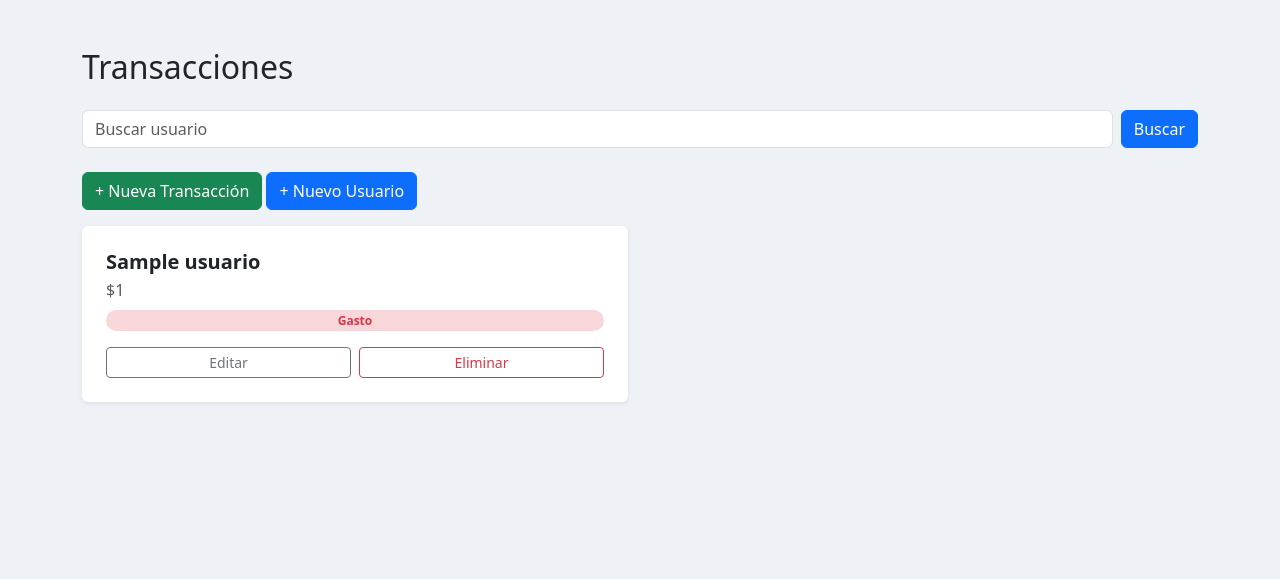
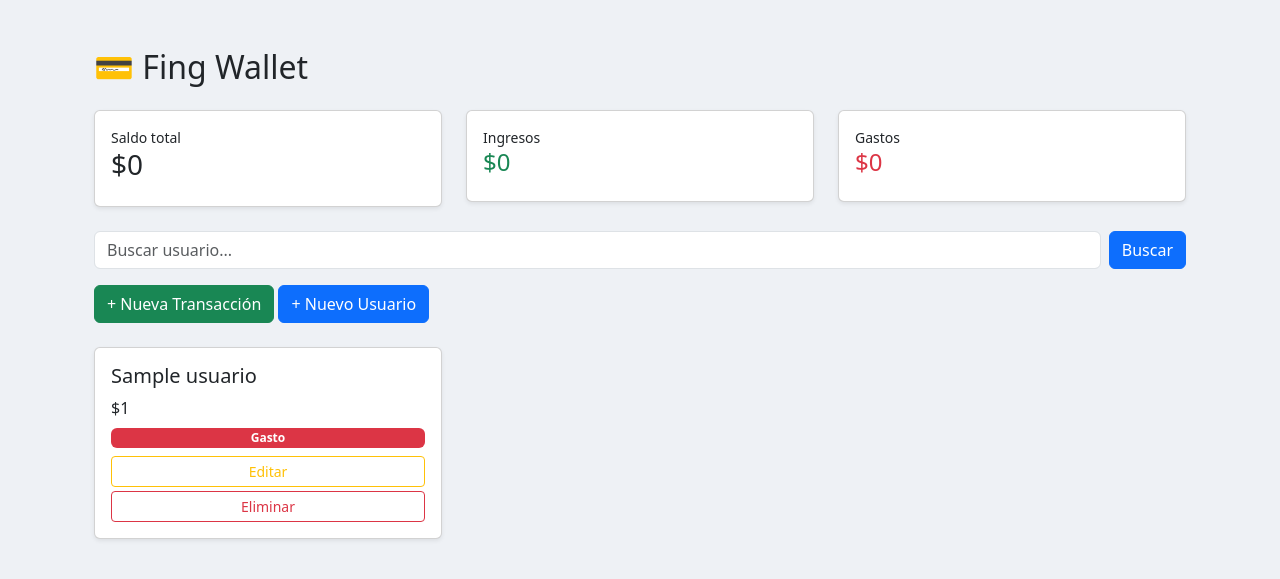
Before and after one commit to BelZambrano/fing-wallet-django, a Django app: page / in a window 1280 px wide. Shown: the part 56-635 px from the top of the page. Run offline with Django 5.2, Linux system fonts and the light colour scheme; tables that the repository leaves empty hold one stand-in row (values such as "Sample post").

Commit message:
Feature: dashboard financiero con saldo, ingresos y gastos

```diff
--- a/tareas/templates/lista.html
+++ b/tareas/templates/lista.html
@@ -2,44 +2,73 @@
 
 {% block content %}
 
-<h2 class="mb-4">Transacciones</h2>
+<div class="container mt-4">
 
-<form method="get" class="d-flex mb-4">
-    <input type="text" name="q" class="form-control me-2" placeholder="Buscar usuario" value="{{ request.GET.q }}">
+    <h2 class="mb-4">💳 Fing Wallet</h2>
+
+    <!-- 💸 RESUMEN -->
+    <div class="row mb-4">
+
+        <div class="col-md-4">
+            <div class="card p-3 shadow-sm">
+                <small>Saldo total</small>
+                <h3>${{ saldo|floatformat:0 }}</h3>
+            </div>
+        </div>
+
+        <div class="col-md-4">
+            <div class="card p-3 shadow-sm">
+                <small>Ingresos</small>
+                <h4 class="text-success">${{ ingresos|floatformat:0 }}</h4>
+            </div>
+        </div>
+
+        <div class="col-md-4">
+            <div class="card p-3 shadow-sm">
+                <small>Gastos</small>
+                <h4 class="text-danger">${{ gastos|floatformat:0 }}</h4>
+            </div>
+        </div>
+
+    </div>
+
+    <!-- 🔍 BUSCADOR -->
+    <form method="get" class="d-flex mb-3">
+        <input type="text" name="q" class="form-control me-2" placeholder="Buscar usuario...">
         <button class="btn btn-primary">Buscar</button>
     </form>
 
-<div class="mb-3">
+    <!-- BOTONES -->
+    <div class="mb-4">
         <a href="/crear/" class="btn btn-success">+ Nueva Transacción</a>
         <a href="/crear-usuario/" class="btn btn-primary">+ Nuevo Usuario</a>
     </div>
 
+    <!-- 📄 LISTADO -->
     <div class="row">
         {% for t in transacciones %}
-    <div class="col-md-6 mb-4">
+        <div class="col-md-4 mb-3">
+            <div class="card shadow-sm p-3">
 
-        <div class="card shadow-sm border-0 p-4">
-
-            <h5 class="fw-bold mb-1">{{ t.usuario.nombre }}</h5>
-
-            <!-- 💰 SIN DECIMALES -->
-            <p class="text-muted mb-2">${{ t.monto|floatformat:0 }}</p>
+                <h5>{{ t.usuario.nombre }}</h5>
+                <p class="mb-2">${{ t.monto|floatformat:0 }}</p>
 
                 {% if t.tipo == "ingreso" %}
-                <span class="badge rounded-pill bg-success-subtle text-success mb-3">Ingreso</span>
+                    <div class="badge bg-success w-100 mb-2">Ingreso</div>
                 {% else %}
-                <span class="badge rounded-pill bg-danger-subtle text-danger mb-3">Gasto</span>
+                    <div class="badge bg-danger w-100 mb-2">Gasto</div>
                 {% endif %}
 
-            <div class="d-flex gap-2">
-                <a href="/editar/{{ t.id }}" class="btn btn-outline-secondary btn-sm w-100">Editar</a>
-                <a href="/eliminar/{{ t.id }}" class="btn btn-outline-danger btn-sm w-100">Eliminar</a>
+                <a href="/editar/{{ t.id }}/" class="btn btn-outline-warning btn-sm mb-1">Editar</a>
+                <a href="/eliminar/{{ t.id }}/" class="btn btn-outline-danger btn-sm">Eliminar</a>
+
+            </div>
+        </div>
+        {% empty %}
+            <p>No hay transacciones</p>
+        {% endfor %}
     </div>
 
 </div>
 
-    </div>
-{% endfor %}
-</div>
-
 {% endblock %}
--- a/tareas/views.py
+++ b/tareas/views.py
@@ -1,17 +1,37 @@
 from django.shortcuts import render, redirect
 from .models import Transaccion
 from .forms import TransaccionForm, UsuarioForm
+from django.db.models import Sum
 
 
 def lista_transacciones(request):
     query = request.GET.get("q")
 
+    transacciones = Transaccion.objects.all().order_by("-id")
+
     if query:
-        transacciones = Transaccion.objects.filter(usuario__nombre__icontains=query)
-    else:
-        transacciones = Transaccion.objects.all()
+        transacciones = transacciones.filter(usuario__nombre__icontains=query)
 
-    return render(request, "lista.html", {"transacciones": transacciones})
+    ingresos = (
+        Transaccion.objects.filter(tipo="ingreso").aggregate(Sum("monto"))["monto__sum"]
+        or 0
+    )
+    gastos = (
+        Transaccion.objects.filter(tipo="gasto").aggregate(Sum("monto"))["monto__sum"]
+        or 0
+    )
+    saldo = ingresos - gastos
+
+    return render(
+        request,
+        "lista.html",
+        {
+            "transacciones": transacciones,
+            "ingresos": ingresos,
+            "gastos": gastos,
+            "saldo": saldo,
+        },
+    )
 
 
 def crear_transaccion(request):
```
Lines whose indentation alone changed are shown as unchanged.
